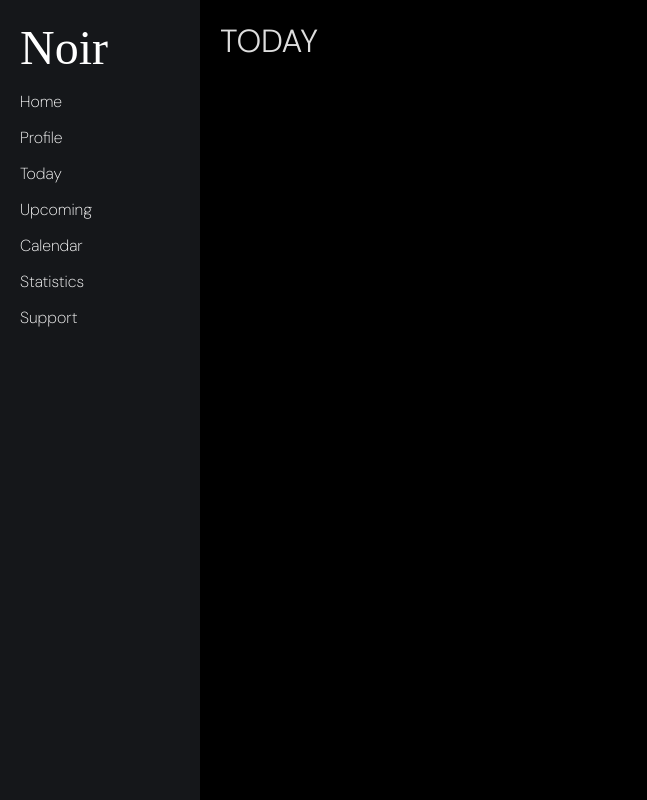
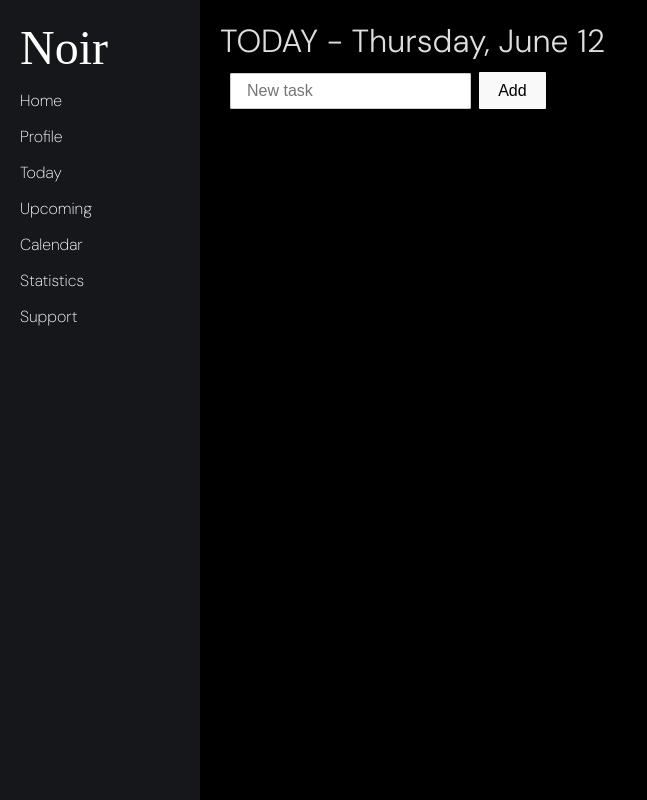
Before and after one commit to dmntrx/noir-frontend, a React (Vite) app in the folder react-vite-project/: page /today in a window 1280 px wide. Shown: the whole page, without its empty margins (0-647 px from the left). Built offline with nearby package versions, Linux system fonts and the light colour scheme; a web font is replaced by a local one.

Commit message:
Today page: add, cross out, delete tasks (ui in-memory)

```diff
--- /dev/null
+++ b/react-vite-project/src/components/TaskForm.css
@@ -0,0 +1,18 @@
+.container {
+    margin: 10px;
+}
+
+.add-task button {
+  margin-left: 1vh;
+}
+
+.add-task input {
+  flex: 1;
+  padding: 0.5rem 1rem;
+  font-size: 1rem;
+  border: 1px solid #ccc;
+  border-radius: 1px;
+  background-color: #fff;
+  color: #333;
+  transition: border-color 0.2s, box-shadow 0.2s;
+}
--- /dev/null
+++ b/react-vite-project/src/components/TaskForm.jsx
@@ -0,0 +1,30 @@
+import { useState } from "react";
+import './TaskForm.css';
+
+export default function TaskForm({ onAdd }) {
+    const [title, setTitle] = useState('');
+
+    const handleSubmit = (e) => {
+        e.preventDefault();
+
+        const trimmedTitle = title.trim(); // убираем пробелы в начале и конце
+
+        if (!trimmedTitle) {
+            return; // ничего не происходит при пустой строке
+        }
+
+        onAdd(trimmedTitle); // вызываем переданную функцию
+        // onAdd(title.charAt(0).toUpperCase() + title.slice(1))
+        // делаем первую букву заглавной
+        setTitle(''); // очищаем поле
+    }
+
+    return (
+        <div className="container">
+            <form onSubmit={handleSubmit} className='add-task'>
+                <input value={title} onChange={(e) => setTitle(e.target.value)} placeholder="New task" />
+                <button type='submit'>Add</button>
+            </form>
+        </div>
+    )
+}
--- /dev/null
+++ b/react-vite-project/src/components/TaskItem.css
@@ -0,0 +1,25 @@
+ul {
+    list-style: none;
+    padding-left: 0;
+    margin: 0;
+}
+
+.task-item {
+  display: flex;
+  align-items: center;
+  gap: 0.5rem;
+  padding: 4px 0;
+}
+
+.line-through {
+  text-decoration: line-through;
+  color: gray;
+}
+
+.task-item button {
+  background: transparent;
+  border: none;
+  color: crimson;
+  cursor: pointer;
+  font-size: 1rem;
+}
--- /dev/null
+++ b/react-vite-project/src/components/TaskItem.jsx
@@ -0,0 +1,20 @@
+import React from 'react';
+import './TaskItem.css';
+
+export default function TaskItem({ task, onToggle, onDelete }) {
+    return (
+        <ul>
+            <li className='task-item'>
+                <input
+                type="checkbox"
+                checked={task.completed}
+                onChange={ () => onToggle(task.id) }
+                />
+                <span className={task.completed ? 'line-through' : ''}>
+                    {task.title}
+                </span>
+                <button onClick={ () => onDelete(task.id)}>Delete</button>
+            </li>
+        </ul>
+    )
+}
--- /dev/null
+++ b/react-vite-project/src/components/TaskList.jsx
@@ -0,0 +1,22 @@
+import TaskItem from "./TaskItem";
+
+export default function TaskList({ tasks, onToggle, onDelete }) {
+    // сортировка вычеркнутых и не вычеркнутых задач
+    const sortedTasks = [...tasks].sort((a, b) => {
+    if (a.completed === b.completed) return 0;
+    return a.completed ? 1 : -1;
+    });
+
+    return (
+        <ul>
+            {sortedTasks.map((task) => (
+                <TaskItem
+                key={task.id}
+                task={task}
+                onToggle={onToggle}
+                onDelete={onDelete}
+                />
+            ))}
+        </ul>
+    )
+}
--- a/react-vite-project/src/index.css
+++ b/react-vite-project/src/index.css
@@ -37,8 +37,9 @@ body {
 }
 
 button {
-  border-radius: 6px;
-  border: 1px solid #ccc;
+  border-radius: 1px;
+  border: none;
+  /* border: 1px solid #ccc; */
   padding: 0.6em 1.2em;
   font-size: 1em;
   background-color: #f9f9f9;
@@ -49,9 +50,8 @@ button:hover {
   background-color: #e2e8f0;
 }
 button:focus {
-  outline: 2px solid #3b82f6;
+  outline: 1.5px solid #1d1d1d;
 }
-
 
 @media (prefers-color-scheme: light) {
   :root {
@@ -59,7 +59,7 @@ button:focus {
     background-color: #ffffff;
   }
   a:hover {
-    color: #747bff;
+    color: #393939;
   }
   button {
     background-color: #f9f9f9;
--- a/react-vite-project/src/pages/Today.jsx
+++ b/react-vite-project/src/pages/Today.jsx
@@ -1,5 +1,55 @@
+import { useState } from "react";
+import TaskForm from '../components/TaskForm';
+import TaskList from '../components/TaskList';
+
 export default function Today() {
+    // хук (функция использующая состояние) состояния useState
+    // [состояние, функцияДляИзменения] = [начальноеЗначение]
+    const [tasks, setTasks] = useState([]);
+
+    // стрелочная функция - удобнее синтаксис
+    // создаем задачу
+    const addTask = (title) => {
+        // создание объекта новой задачи
+        const newTask = {
+            id: Date.now(),
+            title,
+            completed: false,
+        };
+        // ... оператор spread копирует все задачи, создаем новый массив с newTask в конце
+        // setTasks обновляет состояние tasks в новом массиве
+        setTasks([...tasks, newTask]);
+    };
+
+    // изменение статуса задачи - completed: true/false иначе возвращаем неизмененной
+    // вычеркивание
+    const toggleTask = (id) => {
+        setTasks(
+            tasks.map((task) =>
+            task.id === id ? {...task, completed: !task.completed} : task
+            )
+        );
+    };
+
+    // удаление задачи
+    const deleteTask = (id) => {
+        setTasks(tasks.filter((task) => task.id !== id));
+    };
+
+    // отображение текущей даты
+    const today = new Date().toLocaleDateString('en-EN', {
+        weekday: 'long',
+        month: 'long',
+        day: 'numeric',
+    });
+
+
     return (
-        <h1>TODAY</h1>
+        <>
+        <h1>TODAY - {today}</h1>
+        {/* props - передача в дочерний элемент TaskForm */}
+        <TaskForm onAdd={addTask} />
+        <TaskList tasks={tasks} onToggle={toggleTask} onDelete={deleteTask} />
+        </>
     )
 }
```
